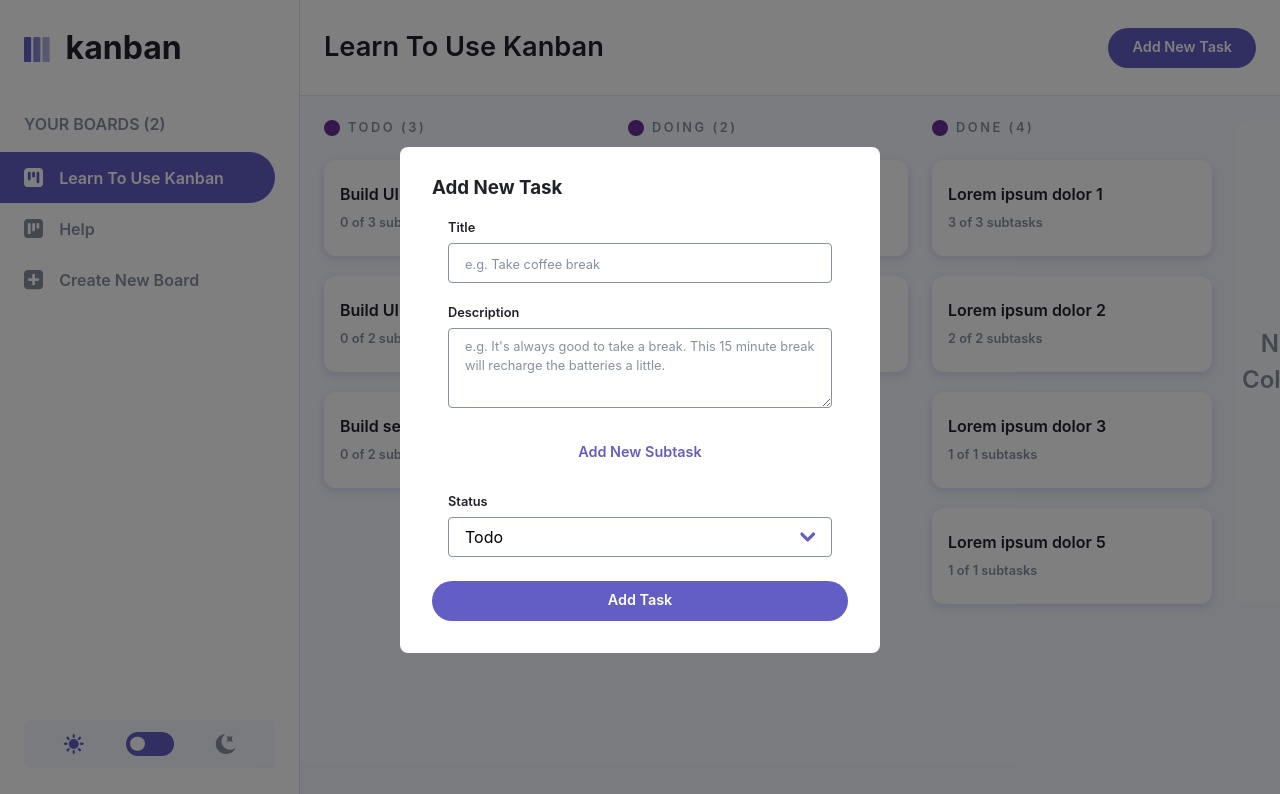
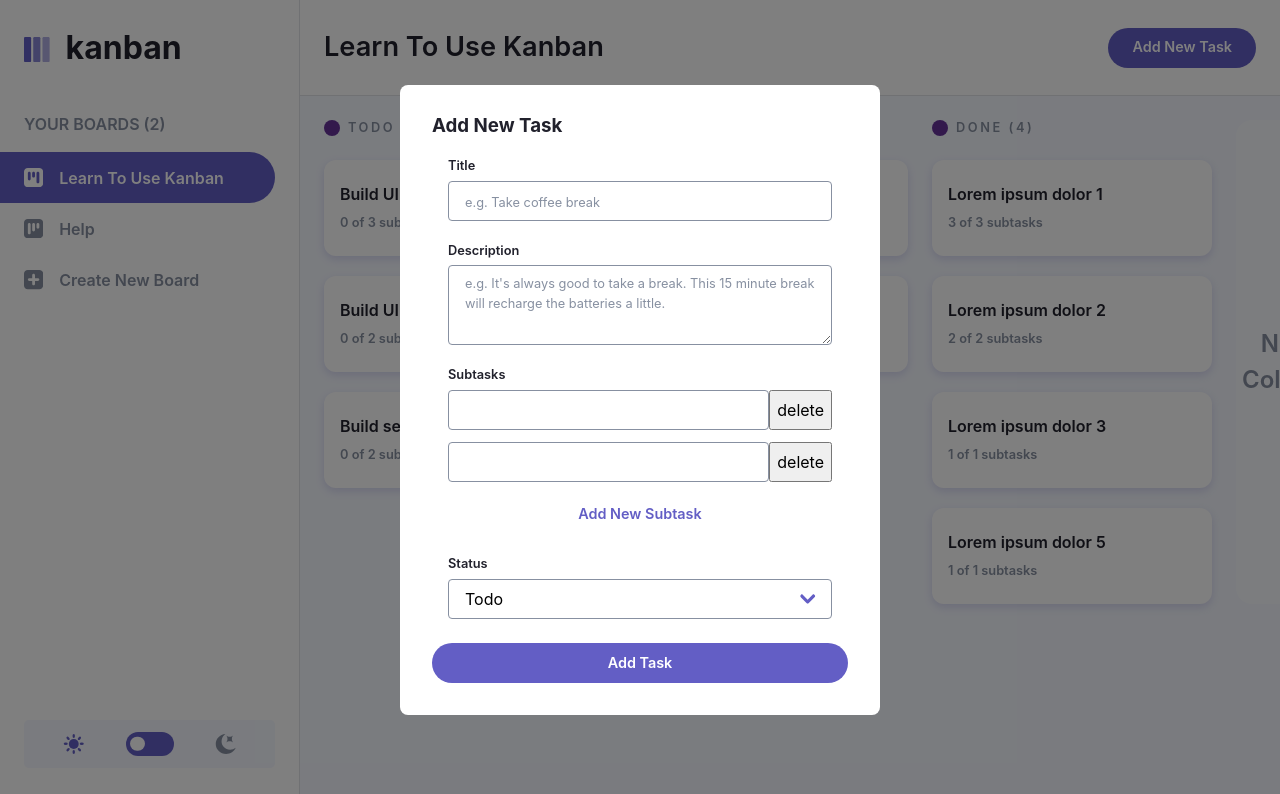
Before and after one commit to profpopoff/kanban, a Vue app: page / in a window 1280 px wide. Both pictures are taken after a click on the button "Add New Task". Shown: the top 794 px of the page. Built offline with nearby package versions, Linux system fonts and the light colour scheme.

Commit message:
Add subtask addition, deletion and edition

```diff
--- a/src/components/layout/Header/CreateTask.vue
+++ b/src/components/layout/Header/CreateTask.vue
@@ -12,15 +12,37 @@ const store = useBoardsStore();
 const { currentBoard } = storeToRefs(store);
 
 const newTask = ref<Task>({
-  id: "",
+  id: Date.now().toString(),
   title: "",
   description: "",
-  subtasks: [{ id: Date.now().toString(), title: "", isDone: false }],
+  subtasks: [
+    { id: Date.now().toString(), title: "", isDone: false },
+    { id: (Date.now() + 1).toString(), title: "", isDone: false },
+  ],
   status: currentBoard.value!.columns[0].title,
 });
 
+const createSubtask = () => {
+  newTask.value = {
+    ...newTask.value,
+    subtasks: [
+      ...newTask.value.subtasks,
+      { id: Date.now().toString(), title: "", isDone: false },
+    ],
+  };
+};
+
+const deleteSubtask = (idToDelete: string) => {
+  newTask.value = {
+    ...newTask.value,
+    subtasks: newTask.value.subtasks.filter(
+      (subtask) => subtask.id !== idToDelete
+    ),
+  };
+};
+
 const submit = () => {
-  console.log(newTask.value);
+  console.log(newTask.value.subtasks.map((subtask) => subtask.id));
 };
 </script>
 
@@ -32,7 +54,19 @@ const submit = () => {
         placeholder="e.g. Take coffee break" />
       <DefaultTextarea v-model:value="newTask.description" label="description" id="create-task-description"
         placeholder="e.g. It's always good to take a break. This 15 minute break will recharge the batteries a little." />
-      <DefaultButton reverse-colors>Add new subtask</DefaultButton>
+      <div class="subtasks">
+        <label :for="`subtask-${newTask?.subtasks?.at(0)?.id}`">subtasks</label>
+        <div class="subtasks-inputs">
+          <div class="subtask" v-for="subtask in newTask.subtasks">
+            <DefaultInput v-model:value="subtask.title" :id="`subtask-${subtask.id}`" />
+            <button v-if="newTask.subtasks.length > 1" @click="deleteSubtask(subtask.id)">
+              delete
+            </button>
+          </div>
+        </div>
+        <DefaultButton @click="createSubtask" id="subtask-create" reverse-colors class="add-subtask-btn">Add new subtask
+        </DefaultButton>
+      </div>
       <Dropdown :options="currentBoard ? currentBoard.columns.map((column) => column.title) : []
         " v-model:selected="newTask.status" label="status" />
     </div>
@@ -56,6 +90,43 @@ const submit = () => {
     display: flex;
     flex-direction: column;
     gap: 1.5rem;
+
+    .subtasks {
+      display: flex;
+      flex-direction: column;
+
+      &-inputs {
+        display: flex;
+        flex-direction: column;
+        gap: 0.75rem;
+
+        .subtask {
+          display: flex;
+
+          &>*:first-child {
+            flex: 1;
+          }
+        }
+      }
+
+      .add-subtask-btn {
+        margin-top: 0.75rem;
+      }
+    }
+  }
+
+  label {
+    display: inline-block;
+    width: fit-content;
+    margin-bottom: 0.5rem;
+    text-transform: capitalize;
+    font-size: 0.8rem;
+    font-weight: 600;
+    line-height: 1;
+
+    &:empty {
+      display: none;
+    }
   }
 }
 </style>
```
